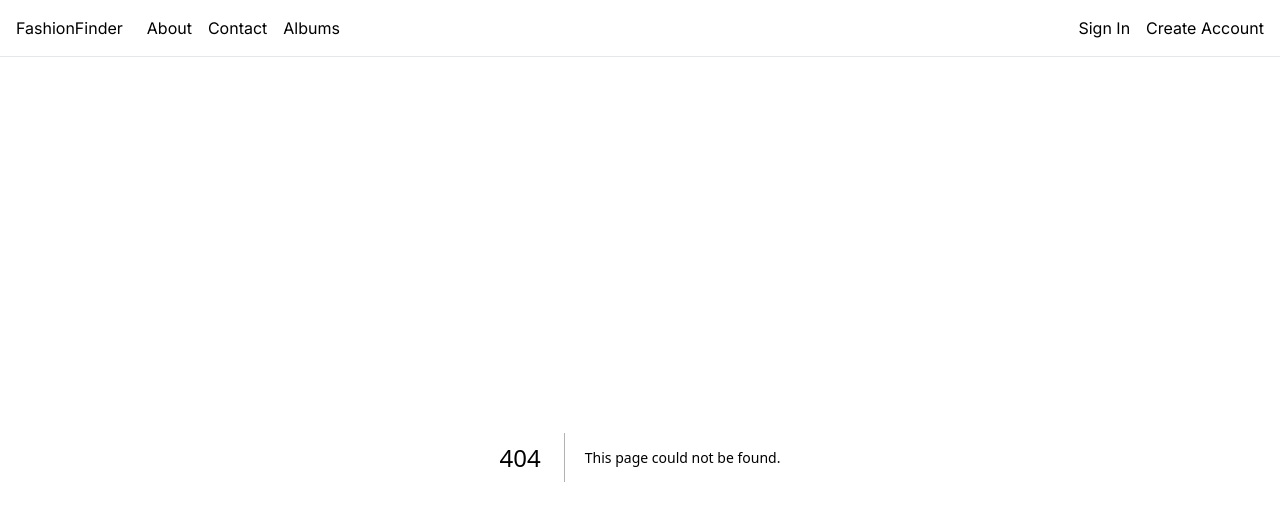
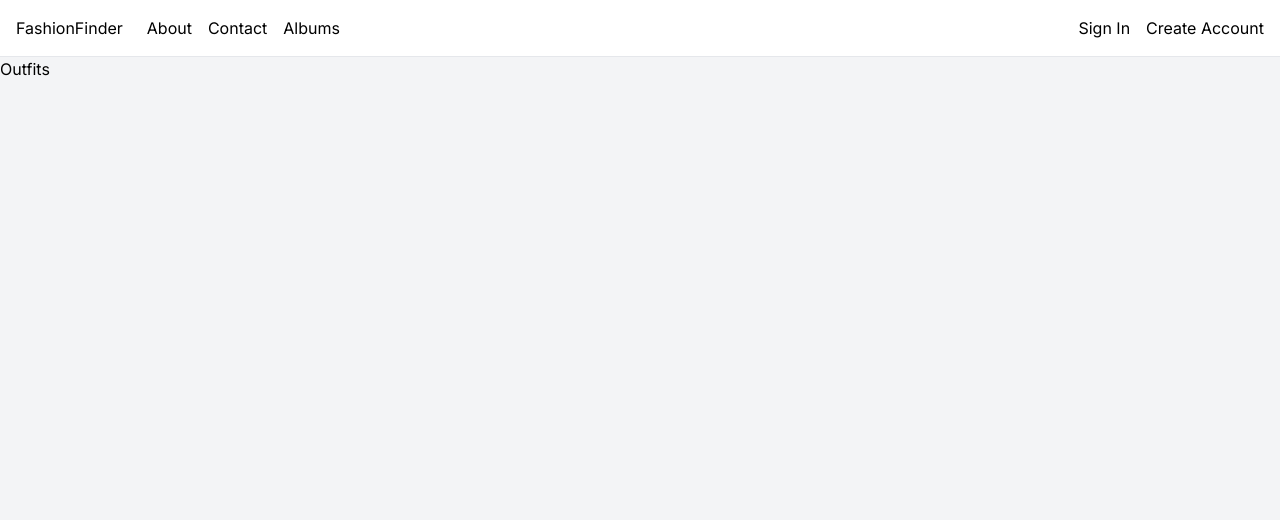
Before and after one commit to Alexgjek/AI_FashionFinder, a Next.js app in the folder fashionFinder-frontend/: page /albums/1 in a window 1280 px wide. Before the commit this address had no page. Shown: the top 520 px of the page. Built offline with nearby package versions, Linux system fonts and the light colour scheme.

Commit message:
Added dynamic route for albums

```diff
--- /dev/null
+++ b/fashionFinder-frontend/src/app/albums/[albumId]/page.js
@@ -0,0 +1,7 @@
+export default function AlbumId(){
+  return (
+    <main>
+      <h1>Outfits</h1>
+    </main>
+  )
+}
```
